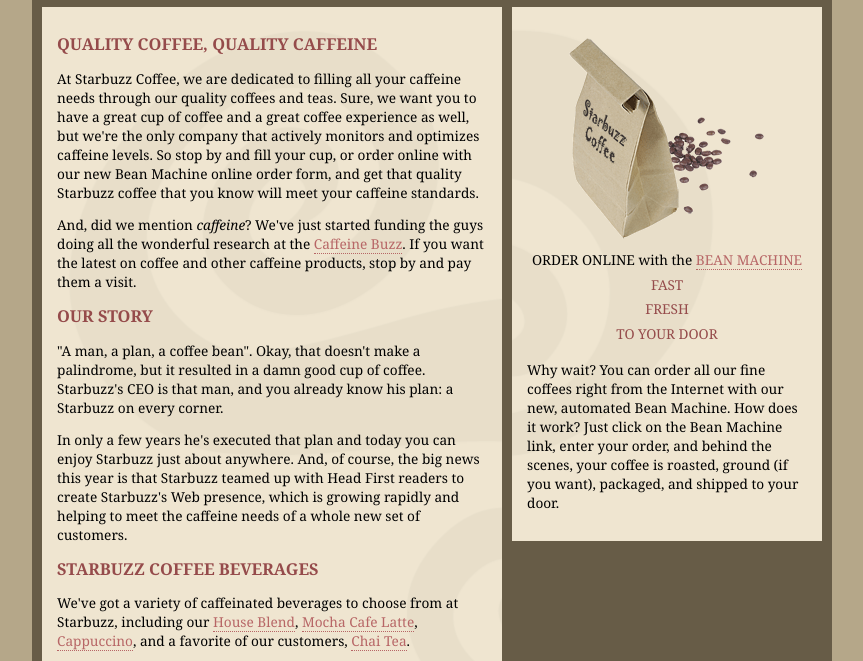
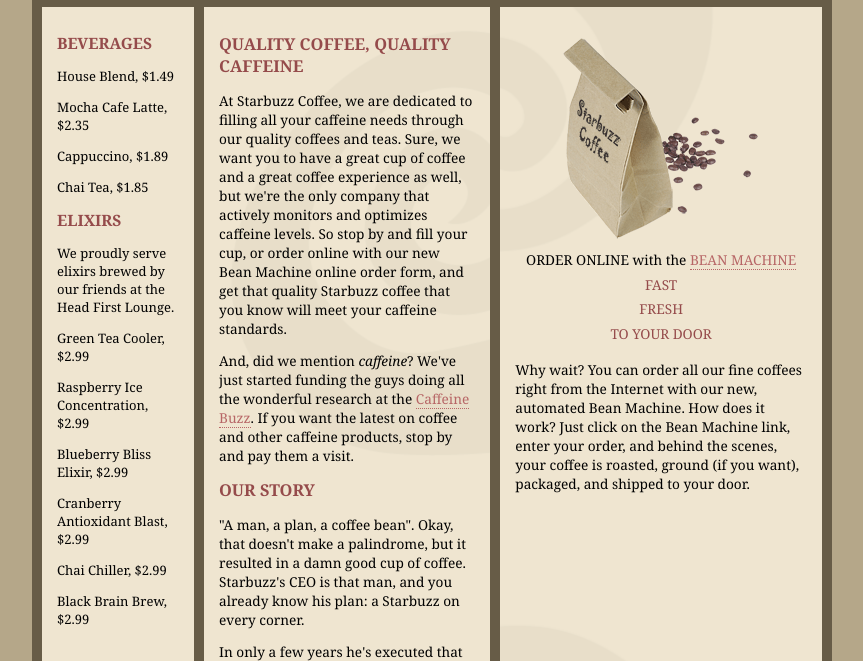
Before and after one commit to hujiayue/starbuzz, a plain HTML site: page index.html in a window 1280 px wide. Shown: the part 126-787 px from the top of the page, without its empty margins (208-1071 px from the left). Drawn offline with Linux system fonts and the light colour scheme.

Commit message:
chuangjianbiaoge

```diff
--- a/index.html
+++ b/index.html
@@ -5,61 +5,34 @@
     <title>Starbuzz Coffee</title>
     <link rel="stylesheet" type="text/css" href="starbuzz.css">
   </head>
-  <style>
-    #sidebar
-    {
-      width: 280px;
-      float: right;
-      }
-      #main
-      {
-        margin: 0px 330px 10px 10px;
-
-      }
-      #footer
-      {
-        clear:right;
-
-      }
-      #allcontent
-      {
-        width:800px;
-        padding-top: 5px;
-        padding-bottom: 5px;
-        background-color: #675c47
-        margin-left:auto;
-        margin-right:auto;
-
-
-      }
-  </style>
 
   <body>
     <div id="allcontent">
     <div id="header">
       <img src="images/header.gif" alt="Starbuzz Coffee header image">
-    </div>
-    <div id="sidebar">
-      <p class="beanheading">
-        <img src="images/bag.gif" alt="Bean Machine bag">
-        <br>
-        ORDER ONLINE
-        with the
-        <a href="form.html">BEAN MACHINE</a>
-        <br>
-        <span class="slogan">
-            FAST <br>
-            FRESH <br>
-            TO YOUR DOOR <br>
-        </span>
-      </p>
-      <p>
-        Why wait?  You can order all our fine coffees right from the Internet with our new,
-        automated Bean Machine.  How does it work?  Just click on the Bean Machine link,
-        enter your order, and behind the scenes, your coffee is roasted, ground
-        (if you want), packaged, and shipped to your door.
-      </p>
-    </div>
+   </div>
+
+
+  <div id="tableContainer">
+      <div id="tableRow">
+          <div id="drinks">
+              <h1>BEVERAGES</h1>
+                <p>House Blend, $1.49</p>
+                <p>Mocha Cafe Latte, $2.35</p>
+                <p>Cappuccino, $1.89</p>
+                <p>Chai Tea, $1.85</p>
+              <h1>ELIXIRS</h1>
+                <p>
+                  We proudly serve elixirs brewed by our friends
+                  at the Head First Lounge.
+                </p>
+                <p>Green Tea Cooler, $2.99</p>
+                <p>Raspberry Ice Concentration, $2.99</p>
+                <p>Blueberry Bliss Elixir, $2.99</p>
+                <p>Cranberry Antioxidant Blast, $2.99</p>
+                <p>Chai Chiller, $2.99</p>
+                <p>Black Brain Brew, $2.99</p>
+            </div>
 
     <div id="main">
       <h1>QUALITY COFFEE, QUALITY CAFFEINE</h1>
@@ -108,15 +81,36 @@
       </p>
     </div>
 
-
-
-    <div id="footer">
+<div id="sidebar">
+    <p class="beanheading">
+      <img src="images/bag.gif" alt="Bean Machine bag">
+      <br>
+      ORDER ONLINE
+      with the
+      <a href="form.html">BEAN MACHINE</a>
+      <br>
+      <span class="slogan">
+          FAST <br>
+          FRESH <br>
+          TO YOUR DOOR <br>
+      </span>
+    </p>
+    <p>
+      Why wait?  You can order all our fine coffees right from the Internet with our new,
+      automated Bean Machine.  How does it work?  Just click on the Bean Machine link,
+      enter your order, and behind the scenes, your coffee is roasted, ground
+      (if you want), packaged, and shipped to your door.
+    </p>
+  </div>
+    </div>
+  </div>
+   <div id="footer">
       &copy; 2012, Starbuzz Coffee
       <br>
       All trademarks and registered trademarks appearing on
       this site are the property of their respective owners.
     </div>
-  </div>
+
 
   </body>
 </html>
--- a/starbuzz.css
+++ b/starbuzz.css
@@ -7,22 +7,37 @@ body {
 
 #header {
   background-color: #675c47;
-  margin:           10px;
+  margin:           10px 10px 0px 10px;
   height:           108px;
 }
-
+#tableContainer{
+  display: table;
+  border-spacing: 10px;
+}
+#tableRow{
+  display: table-row;
+}
 #main {
+  display: table-cell;
   background:       #efe5d0 url(images/background.gif) top left;
   font-size:        105%;
   padding:          15px;
-  margin:           0px 330px 10px 10px;
+  vertical-align: top;
 }
 
 #sidebar {
+  display: table-cell;
   background:       #efe5d0 url(images/background.gif) bottom right;
   font-size:        105%;
   padding:          15px;
-  margin:           0px 10px 10px 10px;
+  vertical-align: top;
+}
+#drinks{
+  display: table-cell;
+  background-color: #efe5d0;
+  width:20%;
+  padding: 15px;
+  vertical-align: top;
 }
 
 #footer {
@@ -30,7 +45,7 @@ body {
   color:            #efe5d0;
   text-align:       center;
   padding:          15px;
-  margin:           10px;
+  margin:           0px 10px 10px 10px;
   font-size:        90%;
 }
 
```
